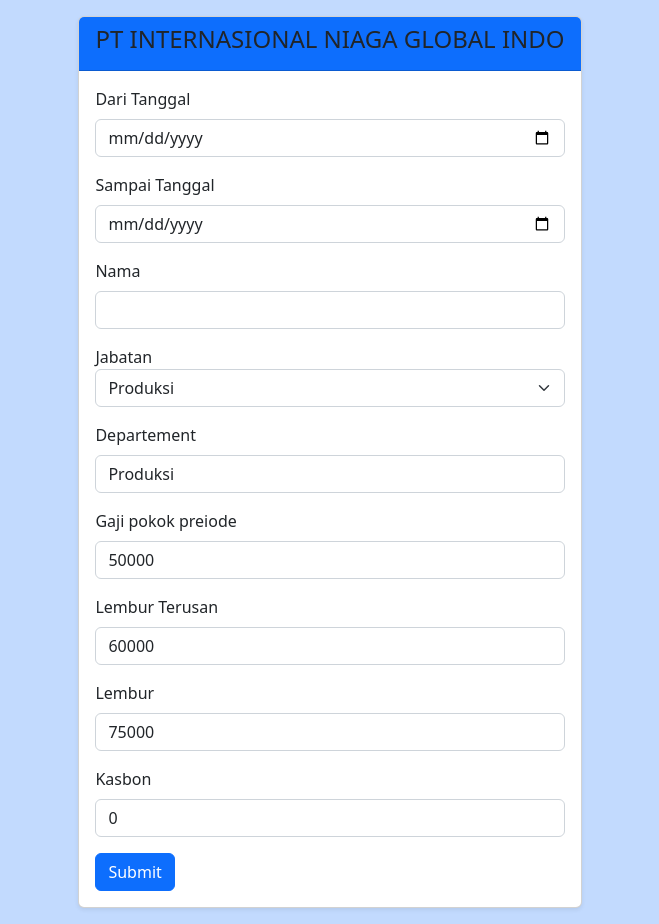
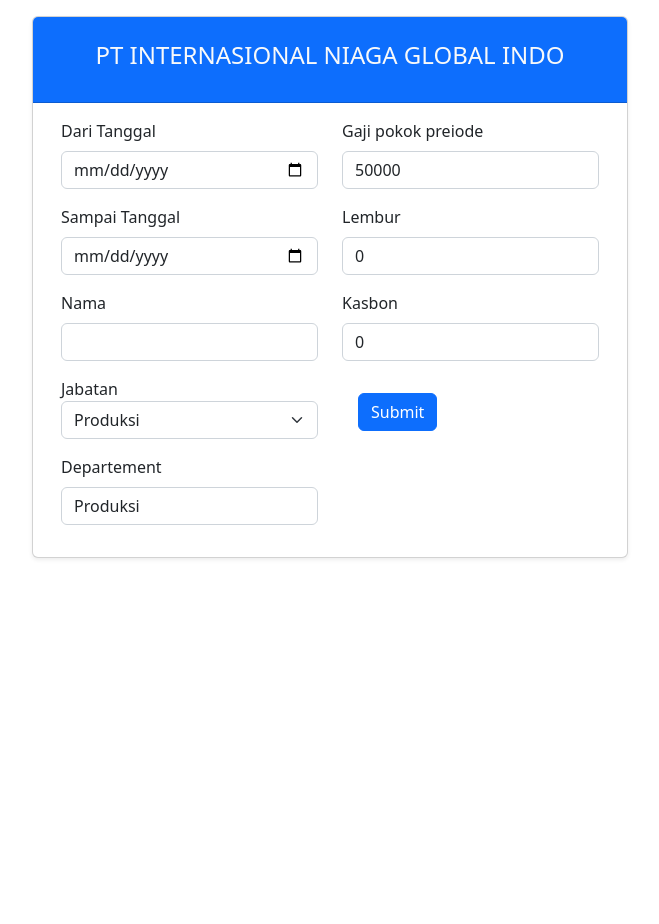
Before and after one commit to Hakimrizm/gajih-app, a plain HTML site: page index.html in a window 1280 px wide. Shown: the whole page, without its empty margins (310-969 px from the left). After the commit the page ends 800 px from the top, so only its background shows below. Drawn offline with nearby package versions, Linux system fonts and the light colour scheme.

Commit message:
update bosss

```diff
--- a/index.html
+++ b/index.html
@@ -13,61 +13,121 @@
     <!-- My CSS -->
     <link rel="stylesheet" href="public/css/style.css" />
   </head>
-  <body class="bg-primary bg-opacity-25">
-    <div class="container">
+  <body>
+    <div class="container-fluid">
       <div class="row">
-        <div class="col d-flex justify-content-center">
+        <div class="col-12 d-flex justify-content-center">
           <div class="card mt-3 mb-3 shadow-sm card-form">
             <div class="card-header bg-primary">
-              <h4 class="text-center">PT INTERNASIONAL NIAGA GLOBAL INDO</h4>
+              <h4 class="text-center p-3 text-light">
+                PT INTERNASIONAL NIAGA GLOBAL INDO
+              </h4>
             </div>
             <div class="card-body">
               <form>
+                <div class="container">
+                  <div class="row">
+                    <div class="col-sm-6">
                       <div class="mb-3">
-                  <label for="dariTanggal" class="form-label">Dari Tanggal</label>
-                  <input type="date" class="form-control tanggal" id="dariTanggal" aria-describedby="emailHelp" required />
+                        <label for="dariTanggal" class="form-label"
+                          >Dari Tanggal</label
+                        >
+                        <input
+                          type="date"
+                          class="form-control tanggal"
+                          id="dariTanggal"
+                          aria-describedby="emailHelp"
+                          required
+                        />
                       </div>
+
                       <div class="mb-3">
-                  <label for="sampaiTanggal" class="form-label">Sampai Tanggal</label>
-                  <input type="date" class="form-control tanggal" id="sampaiTanggal" aria-describedby="emailHelp" required />
+                        <label for="sampaiTanggal" class="form-label"
+                          >Sampai Tanggal</label
+                        >
+                        <input
+                          type="date"
+                          class="form-control tanggal"
+                          id="sampaiTanggal"
+                          aria-describedby="emailHelp"
+                          required
+                        />
                       </div>
+
                       <div class="mb-3">
                         <label for="nama" class="form-label">Nama</label>
-                  <input type="text" class="form-control" id="nama" required />
+                        <input
+                          type="text"
+                          class="form-control"
+                          id="nama"
+                          required
+                        />
                       </div>
+
                       <div class="mb-3">
-                  <label class="form-check-label" for="jabatan">Jabatan</label>
+                        <label class="form-check-label" for="jabatan"
+                          >Jabatan</label
+                        >
                         <select class="form-select" id="jabatan">
                           <option value="Produksi">Produksi</option>
                           <option value="Karyawan">Karyawan</option>
                           <option value="Manager">Manager</option>
                         </select>
                       </div>
+
                       <div class="mb-3">
                         <label for="ddp" class="form-label">Departement</label>
-                  <input type="text" class="form-control" id="ddp" value="Produksi" />
+                        <input
+                          type="text"
+                          class="form-control"
+                          id="ddp"
+                          value="Produksi"
+                        />
                       </div>
+                    </div>
+                    <div class="col-sm-6">
                       <div class="mb-3">
-                  <label for="gpp" class="form-label">Gaji pokok preiode</label>
-                  <input type="number" class="form-control gajih" id="gpp" value="50000" />
+                        <label for="gpp" class="form-label"
+                          >Gaji pokok preiode</label
+                        >
+                        <input
+                          type="number"
+                          class="form-control gajih"
+                          id="gpp"
+                          value="50000"
+                        />
                       </div>
-                <div class="mb-3">
-                  <label for="lt" class="form-label">Lembur Terusan</label>
-                  <input type="number" class="form-control" id="lt" value="60000" />
-                </div>
+
                       <div class="mb-3">
                         <label for="lembur" class="form-label">Lembur</label>
-                  <input type="number" class="form-control" id="lembur" value="75000" />
+                        <input
+                          type="number"
+                          class="form-control"
+                          id="lembur"
+                          value="0"
+                        />
                       </div>
-                <!-- <div class="mb-3">
-                  <label for="premi" class="form-label">Premi Kehadiran</label>
-                  <input type="number" class="form-control" id="premi" value="5000" />
-                </div> -->
+
                       <div class="mb-3">
                         <label for="kasbon" class="form-label">Kasbon</label>
-                  <input type="number" class="form-control" id="kasbon" value="0" min="0" />
+                        <input
+                          type="number"
+                          class="form-control"
+                          id="kasbon"
+                          value="0"
+                          min="0"
+                        />
                       </div>
-                <button type="button" class="btn btn-primary btn-submit">Submit</button>
+
+                      <button
+                        type="button"
+                        class="btn btn-primary btn-submit mt-3 ms-3"
+                      >
+                        Submit
+                      </button>
+                    </div>
+                  </div>
+                </div>
               </form>
             </div>
           </div>
```
Lines whose indentation alone changed are shown as unchanged.
